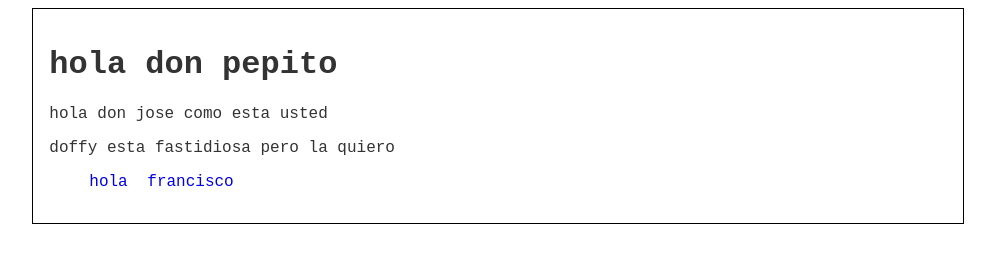
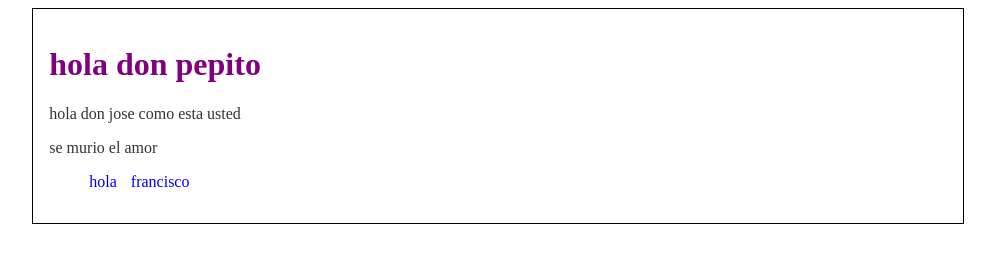
Before and after one commit to juansebastianod/prueba, a plain HTML site: page index.html in a window 1280 px wide. Shown: the whole page, without its empty margins (142-1137 px from the left). Drawn offline with Linux system fonts and the light colour scheme.

Commit message:
nueva rama

```diff
--- a/css/style.css
+++ b/css/style.css
@@ -2,8 +2,8 @@ body{
 
     text-align: center;
     color: #333;
-    font-family: 'Courier New', Courier, monospace
 }
+h1{color: purple;}
 a{text-decoration: none;}
 
 
--- a/index.html
+++ b/index.html
@@ -13,7 +13,7 @@
 
     <h1>hola don pepito</h1>
     <p>hola don jose como esta usted</p>
-    <p>doffy esta fastidiosa pero la quiero </p>
+    <p>se murio el amor</p>
     <ul>
         <li> <a href="https://mail.google.com/mail/u/0/#starred/FMfcgzGkbDTjJWdkPKqkGjjvqRwfJVjv">hola</a> </li>
         <li><a href="https://www.facebook.com/diego.lizarazopaez/videos/3434268346798869">francisco</a></li>
```
